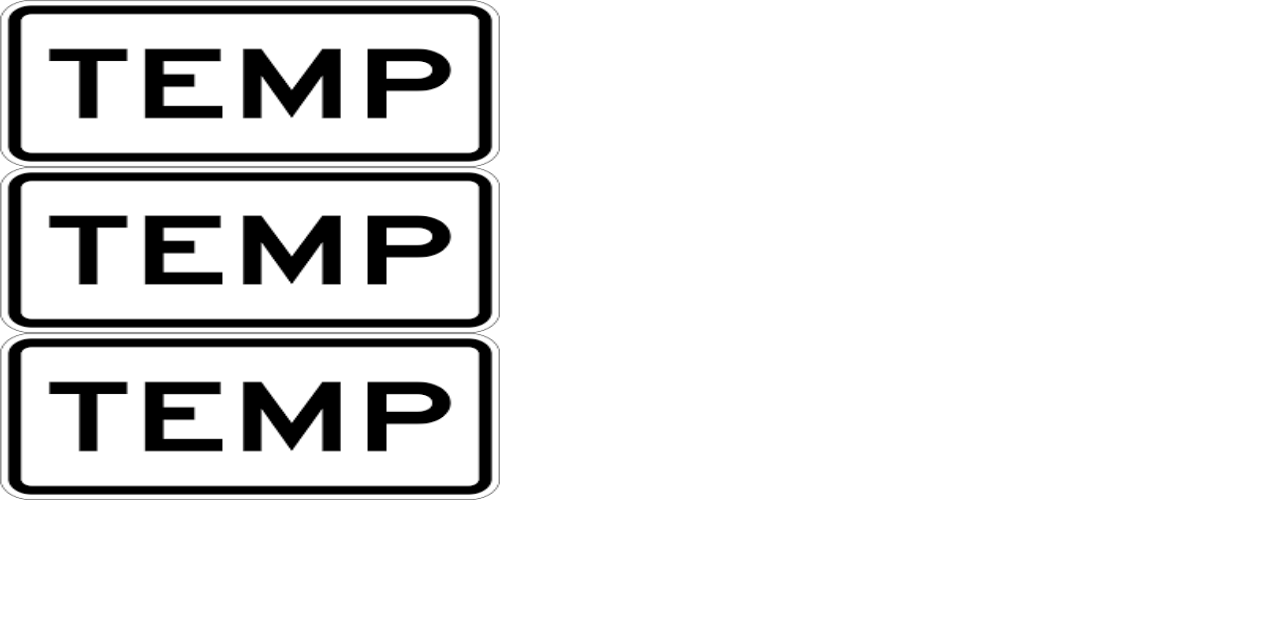
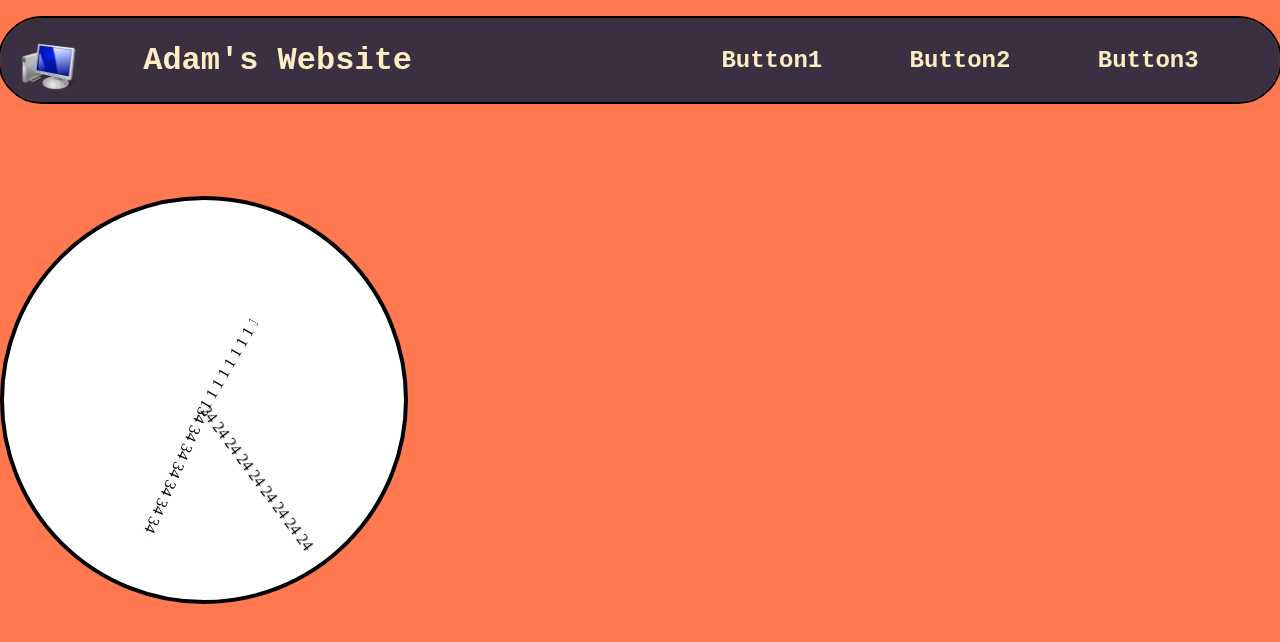
Before and after one commit to AdamCanard/react, a React app: page / in a window 1280 px wide. Shown: the top 642 px of the page. Built offline with nearby package versions, Linux system fonts and the light colour scheme.

Commit message:
weekly component commit

```diff
--- a/package.json
+++ b/package.json
@@ -18,7 +18,8 @@
     "styled-components": "^6.1.2"
   },
   "scripts": {
-    "start": "webpack-dev-server .",
+    "start": "npm run go",
+    "go": "webpack-dev-server",
     "build": "webpack ."
   },
   "devDependencies": {
--- a/src/App.js
+++ b/src/App.js
@@ -1,20 +1,58 @@
 import "./styles.css";
-import Player from "./Player.js";
-import ImageRef from "./ImageRef.js";
-import photo from "./Temp.png";
-import Grid from "./Grid.js";
+import { useState, useCallback, useEffect } from "react";
+
+import Clock from "./Clock";
+import Taskbar from "./Taskbar";
+import Grid from "./Grid";
+
+const flexStyleCenter = {
+  display: "flex",
+  width: "100vw",
+  height: "100vh",
+  flexDirection: "column",
+  placeContent: "center",
+  textAlign: "center",
+  alignItems: "center",
+  position: "relative",
+};
 
 function App() {
   return (
-    <>
-      <div className="main">
-        <Grid col={1} row={3} height={500} width={500}>
-          <ImageRef src={photo} alt="image1" />
-          <ImageRef src={photo} alt="image2" />
-          <ImageRef src={photo} alt="image3" />
-        </Grid>
-      </div>
-    </>
+    <div style={flexStyleCenter}>
+      <Screen />
+    </div>
   );
 }
 export default App;
+
+function Screen() {
+  const screenStyle = {
+    display: "grid",
+    width: "100vw",
+    height: "100vh",
+    gridTemplateColumns: "100%",
+    backgroundColor: "#FF784F",
+    justifyContent: "space-evenly",
+    textAlign: "center",
+    alignItems: "center",
+  };
+  const midCol = {
+    display: "grid",
+    width: "100%",
+    height: "100%",
+    gridTemplateColumns: "100%",
+    gridTemplateRows: "15% 85%",
+    justifyContent: "space-evenly",
+    textAlign: "center",
+    alignItems: "center",
+  };
+
+  return (
+    <div style={screenStyle}>
+      <div className="midCol" style={midCol}>
+        <Clock />
+        <Taskbar />
+      </div>
+    </div>
+  );
+}
--- /dev/null
+++ b/src/Clock.js
@@ -0,0 +1,103 @@
+import { useState, useEffect } from "react";
+
+export default function Clock({ height, width }) {
+  const [hourAng, setHourAng] = useState(0);
+  const [minuteAng, setMinuteAng] = useState(0);
+  const [secondAng, setSecondAng] = useState(0);
+  const [hour, setHour] = useState("0");
+  const [minute, setMinute] = useState("0");
+  const [second, setSecond] = useState("0");
+  const time = useTime();
+  const hourStr = hour.repeat(14);
+  const minuteStr = minute.repeat(17);
+  const secondStr = second.repeat(23);
+
+  const hourStyle = {
+    display: "inline-block",
+    backgroundColor: "none",
+    transform: "rotate(" + (hourAng - 90) + "deg)",
+    position: "absolute",
+    justifyContent: "center",
+    textAlign: "left",
+    lineHeight: "1",
+    transformOrigin: "left",
+    maxWidth: "100px",
+    overflow: "hidden",
+    whiteSpace: "nowrap",
+    transition: "1s",
+  };
+  const minuteStyle = {
+    display: "inline-block",
+    backgroundColor: "none",
+    transform: "rotate(" + (minuteAng - 90) + "deg)",
+    position: "absolute",
+    justifyContent: "center",
+    textAlign: "left",
+    lineHeight: "1",
+    transformOrigin: "left",
+    maxWidth: "140px",
+    overflow: "hidden",
+    whiteSpace: "nowrap",
+    transition: "1s",
+  };
+  const secondStyle = {
+    display: "inline-block",
+    backgroundColor: "none",
+    transform: "rotate(" + (secondAng - 90) + "deg)",
+    transformOrigin: "left",
+    position: "absolute",
+    justifyContent: "center",
+    textAlign: "left",
+    lineHeight: "1",
+    maxWidth: "180px",
+    overflow: "hidden",
+    whiteSpace: "nowrap",
+    transition: "1s",
+  };
+
+  function useTime() {
+    const [time, setTime] = useState(() => new Date());
+    useEffect(() => {
+      const id = setInterval(() => {
+        setTime(new Date());
+        setHourAng(time.getHours() * 30);
+        setMinuteAng(time.getMinutes() * 6);
+        setSecondAng(time.getSeconds() * 6);
+        setHour(time.getHours().toString() + " ");
+        setMinute(time.getMinutes().toString() + " ");
+        setSecond(time.getSeconds().toString() + " ");
+      }, 1000);
+
+      return () => clearInterval(id);
+    });
+    return time;
+  }
+
+  return (
+    <div
+      style={{
+        borderRadius: "100%",
+        border: "4px solid black",
+        height: "400px",
+        width: "400px",
+        position: "absolute",
+        backgroundColor: "white",
+      }}
+    >
+      <div
+        className="here"
+        style={{
+          position: "relative",
+
+          placeContent: "center",
+          textAlign: "center",
+          paddingTop: "200px",
+        }}
+      >
+        <div style={hourStyle}>{hourStr}</div>
+        <div style={minuteStyle}>{minuteStr}</div>
+        <div style={secondStyle}>{secondStr}</div>
+      </div>
+    </div>
+  );
+}
--- a/src/Grid.js
+++ b/src/Grid.js
@@ -1,20 +1,46 @@
+import { Children } from "react";
+
 export default function Grid({ children, col, row, height, width }) {
   const childHeight = height / row;
   const childWidth = width / col;
   const totalChildren = row * col;
+
   const styles = {
     display: "grid",
     height: height + "px",
     width: width + "px",
+    alignItems: "center",
     gridTemplateColumns: "repeat(" + col + ", " + childWidth + "px)",
     gridTemplateRows: "repeat(" + row + ", " + childHeight + "px)",
   };
-  if (children.length <= totalChildren) {
+
+  //Makes sure you dont have too many children
+  if (Children.count(children) <= totalChildren) {
+    //create clones of all the children
+    //console.log(children);
+    const clones = Children.map(children, (child) => (
+      //add a border to each child
+      <div
+      // style={{
+      //   border: "1px black solid",
+      //   outline: "1px black solid",
+      //   outlineOffset: "-2px",
+      //   gridArea: child.props.row + "/" + child.props.col,
+      //   height: "50px",
+      //   width: "50px",
+      // }}
+      >
+        {child}
+      </div>
+    ));
+
+    //return a div with the grid style, with all the clones inside
     return (
       <div className="grid" style={styles}>
-        {children}
+        {clones}
       </div>
     );
+    //if you are giving too many children
   } else {
     return (
       <div
--- /dev/null
+++ b/src/Taskbar.js
@@ -0,0 +1,96 @@
+import { useState } from "react";
+import logo from "./Computer-icon.png";
+
+export default function Taskbar() {
+  const [color, setColor] = useState("#FFEDC2");
+  const style = {
+    display: "grid",
+    gridTemplateColumns: "50% 50%",
+    width: "100%",
+    height: "70%",
+    gridRow: 1,
+    backgroundColor: "#3A3042",
+    outline: "2px black solid",
+    borderRadius: 50,
+  };
+
+  function changeButton1() {
+    if (color === "#FFEDC2") {
+      setColor("#A6D274");
+    } else {
+      setColor("#FFEDC2");
+    }
+  }
+  return (
+    <div className="temp " style={style}>
+      <Title title="Adam's Website" src={logo} />
+      <ButtonRow
+        button1={() => changeButton1()}
+        button2={() => console.log("button2")}
+        button3={() => alert("button3")}
+        color={color}
+      />
+    </div>
+  );
+}
+
+function Title({ title, src }) {
+  const imageStyle = {
+    height: "60px",
+    width: "60px",
+    paddingRight: "10%",
+    paddingLeft: "3%",
+  };
+  const titleStyle = {
+    fontFamily: "courier new",
+    fontSize: "2em",
+    fontWeight: "700",
+    color: "#FFEDC2",
+  };
+
+  const divStyle = {
+    display: "flex",
+    flexDirection: "row",
+    width: "100%",
+    height: "100%",
+    alignItems: "center",
+  };
+  return (
+    <div style={divStyle}>
+      <img style={imageStyle} src={src} alt={title} />
+      <div style={titleStyle}>{title}</div>
+    </div>
+  );
+}
+
+function ButtonRow({ button1, button2, button3, color }) {
+  const divStyle = {
+    display: "flex",
+    flexDirection: "row",
+    height: "100%",
+    width: "100%",
+    justifyContent: "space-Evenly",
+  };
+
+  const buttonStyle = {
+    background: "none",
+    border: "none",
+    fontFamily: "courier new",
+    fontSize: "1.5em",
+    fontWeight: "700",
+    color: color,
+  };
+  return (
+    <div style={divStyle}>
+      <button onClick={button1} style={buttonStyle}>
+        Button1
+      </button>
+      <button onClick={button2} style={buttonStyle}>
+        Button2
+      </button>
+      <button onClick={button3} style={buttonStyle}>
+        Button3
+      </button>
+    </div>
+  );
+}
--- a/src/styles.css
+++ b/src/styles.css
@@ -1,41 +1,23 @@
 html,
 body {
+  height: 100%;
+  width: 100%;
   margin: 0;
 }
 
 .main {
-  height: 500px;
-  width: 500px;
+  height: 100vh;
+  width: 100vw;
+  box-sizing: border-box;
 }
 
-.movement {
-  display: grid;
-  border: 2px black solid;
-  height: 100%;
-  width: 100%;
-  grid-template-columns: 33% 33% 33%;
-  grid-template-rows: 50% 50%;
-}
-
-.up {
-  grid-column: 2;
-  grid-row: 1;
-}
-
-.down {
-  grid-column: 2;
-  grid-row: 2;
-}
-
-.left {
-  grid-column: 1;
-  grid-row: 2;
-}
-
-.right {
-  grid-column: 3;
-  grid-row: 2;
-}
+/* .Clock {
+  display: flex;
+  flex-direction: row;
+  background-color: white;
+  justify-content: center;
+  transform: rotate(30deg);
+} */
 
 .block {
   height: 50px;
```
Also changed, not shown: src/WIP/Block.js (added, +21 -0 lines), src/WIP/Calendar.js (added, +7 -0 lines), src/WIP/Snake.js (added, +110 -0 lines), src/Computer-icon.png (added), src/WIP/ImageRef.js (renamed from src/ImageRef.js), src/WIP/Logo.png (added), src/WIP/Player.js (renamed from src/Player.js).
